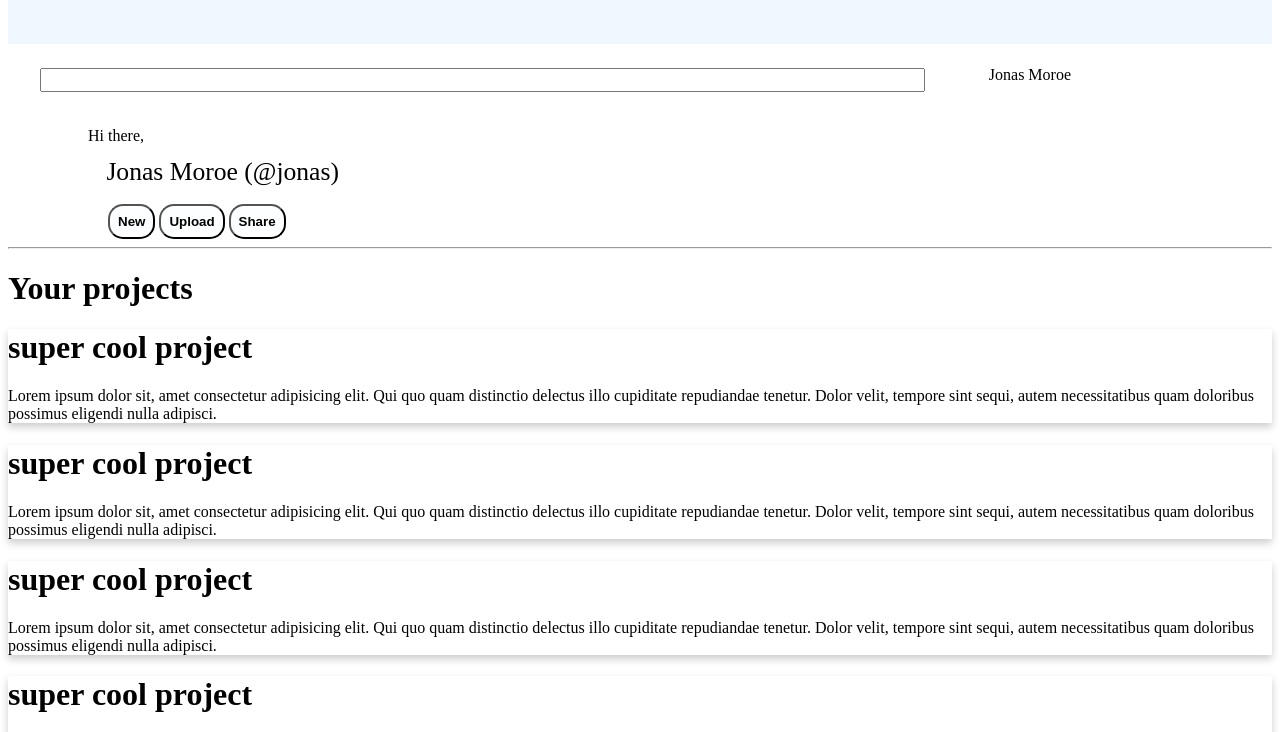
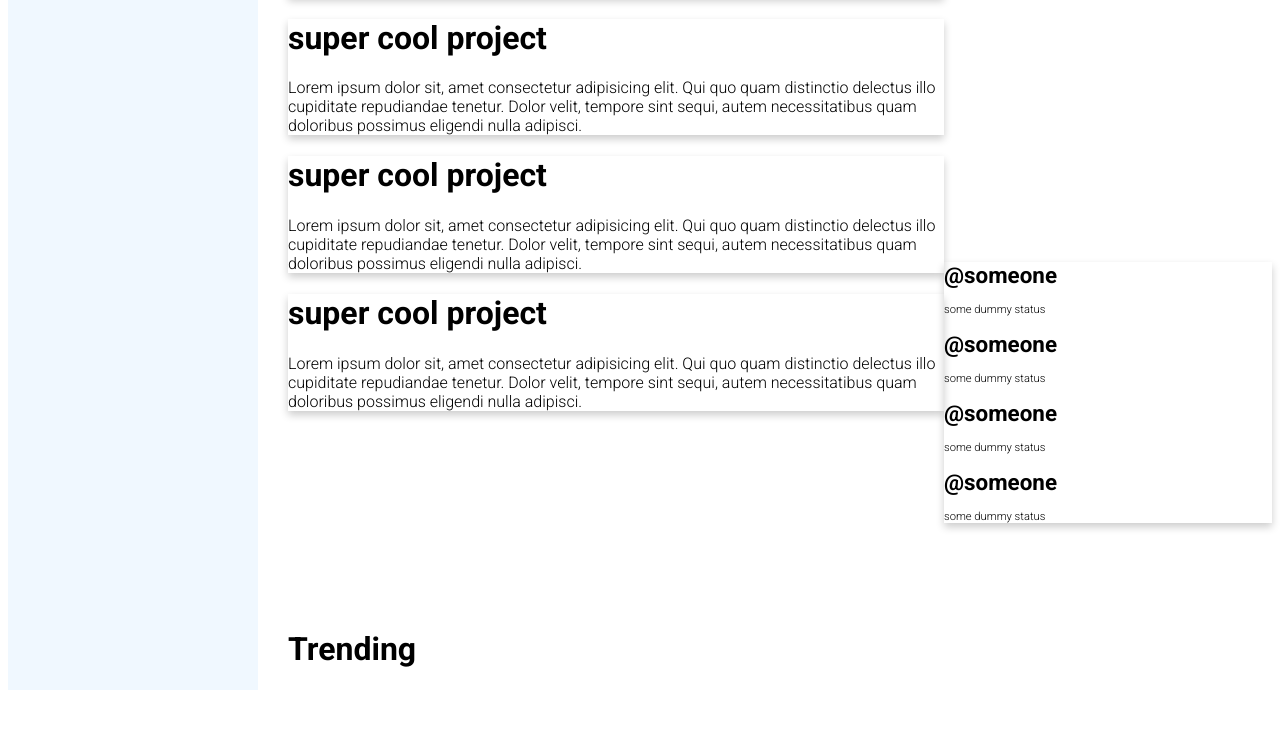
Before and after one commit to Yushi5058/admin-dashboard, a website: page index.html in a window 1280 px wide. Shown: the part 764-1496 px from the top of the page. After the commit the page ends 1454 px from the top, so only its background shows below. Drawn offline with Linux system fonts and the light colour scheme.

Commit message:
update styles.css

```diff
--- a/styles.css
+++ b/styles.css
@@ -1,18 +1,52 @@
 body {
-  background-color: rgba(255, 255, 255, .5);
+  font-family: 'Roboto', sans-serif;
+}
+.grid-container {
+  display:grid;
+  grid-template-columns: 250px 1fr;
+  grid-template-rows: 250px 1fr;
+  grid-template-areas: "sidebar header"
+  "sidebar main" ;
+  height:100vh;
+  grid-gap:30px;
 }
 
-.container {
-  min-height:100vh;
+
+.main {
   display:grid;
-  grid-template-columns: 250px 1fr;
-  grid-template-rows: 200px 1fr;
+  grid-template-columns: repeat(3, 1fr);
+  grid-template-rows: repeat(3, 1fr);
+  grid-template-areas:"project project announcements"
+  "project project ."
+  "project project trending";
 }
+.project-section {
+  grid-area:project;
+}
+.announcements-section {
+  grid-area:announcements;
+  font-size:0.7rem;
+}
+.trending-section {
+  grid-area:trending;
+  font-size:0.7rem;
+}
+
+.communities {
+  margin-top:2rem;
+}
+
 .side-bar {
   display:flex;
   flex-direction: column;
-  min-height: 100vh;
   background-color: aliceblue;
+  grid-area:sidebar;
+}
+.header {
+  grid-area:header;
+}
+.main {
+  grid-area:main;
 }
 
 .side-bar > h1, .dashboard-sections, .dashboard-second-sections {
```
